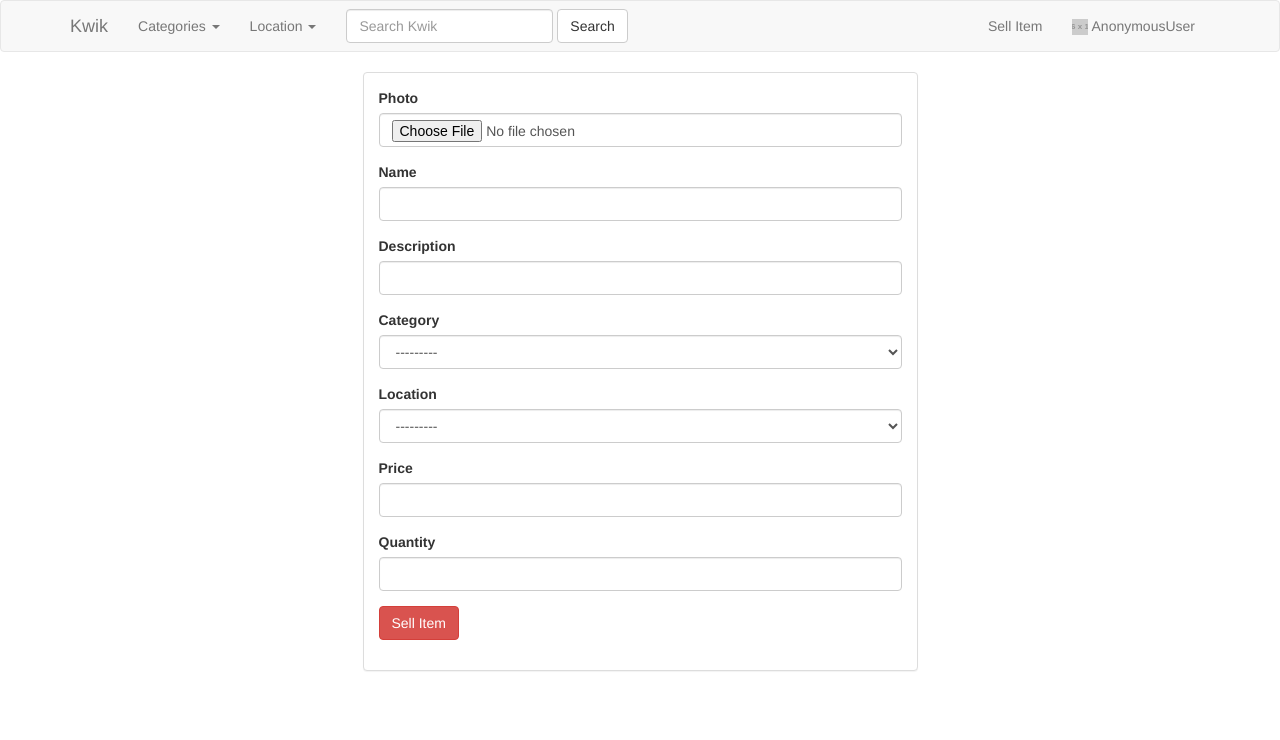
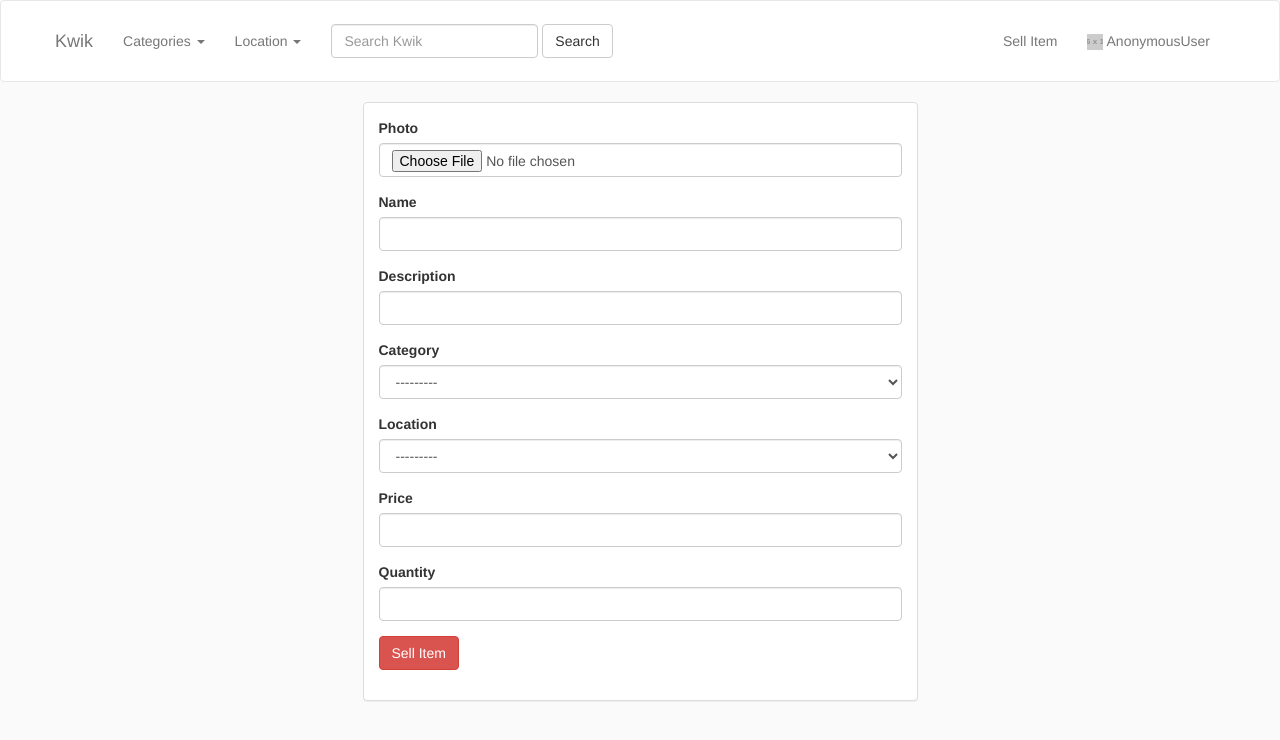
Before and after one commit to roselleebarle04/kwik, a Django app: a page that uses ads/templates/base.html in a window 1280 px wide. Shown: the top 740 px of the page. Run offline with Django 3.2, Linux system fonts and the light colour scheme; data comes from the database, SQL or seed files in the repository; grey boxes labelled with a size stand in for pictures from a placeholder-image service; some libraries are stand-ins or nearby versions.

Commit message:
Add requirements.txt

```diff
--- a/ads/static/css/style.css
+++ b/ads/static/css/style.css
@@ -1,3 +1,18 @@
+body {
+	background-color: #fafafa;
+}
+
+.navbar.navbar-custom {
+	background-color: white;
+}
+
+.navbar.navbar-custom .container {
+	padding: 15px 0;
+}
+
+.panel .panel-heading {
+	padding: 0;
+}
 .content {
 	padding: 50px;
 }
--- a/ads/templates/base.html
+++ b/ads/templates/base.html
@@ -15,7 +15,7 @@
 </head>
 
 <body>
-    <nav class="navbar navbar-default">
+    <nav class="navbar navbar-default navbar-custom">
         <div class="container">
             <!-- Brand and toggle get grouped for better mobile display -->
             <div class="navbar-header">
--- /dev/null
+++ b/requirements.txt
@@ -0,0 +1,5 @@
+Django==1.8
+Pillow==3.0.0
+argparse==1.2.1
+djangorestframework==3.3.1
+wsgiref==0.1.2
```
